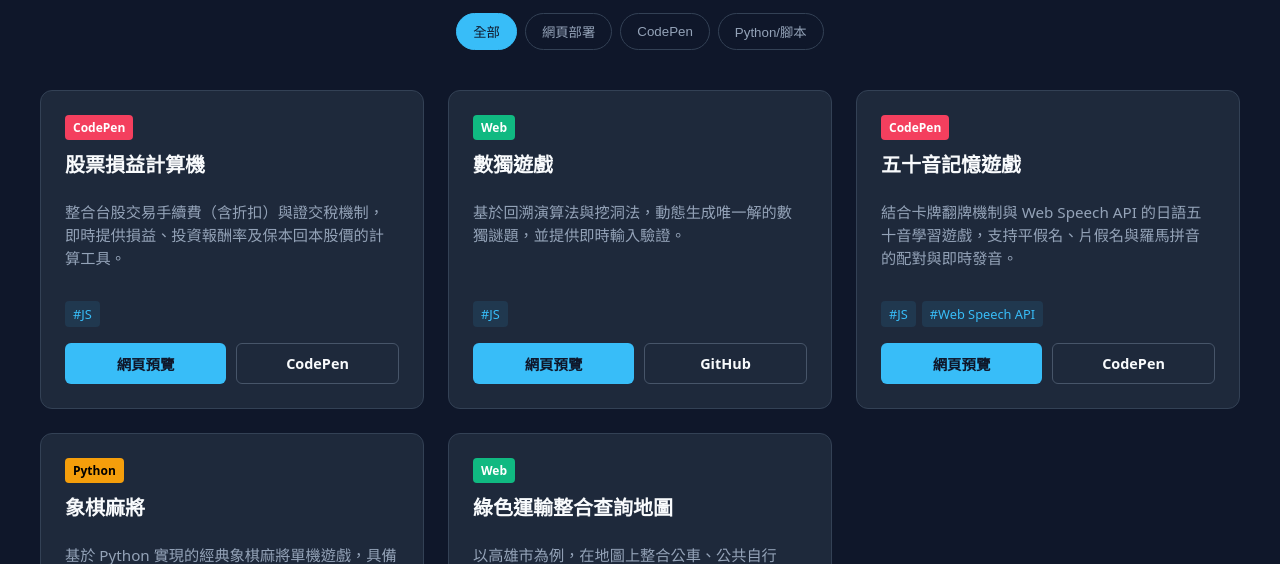
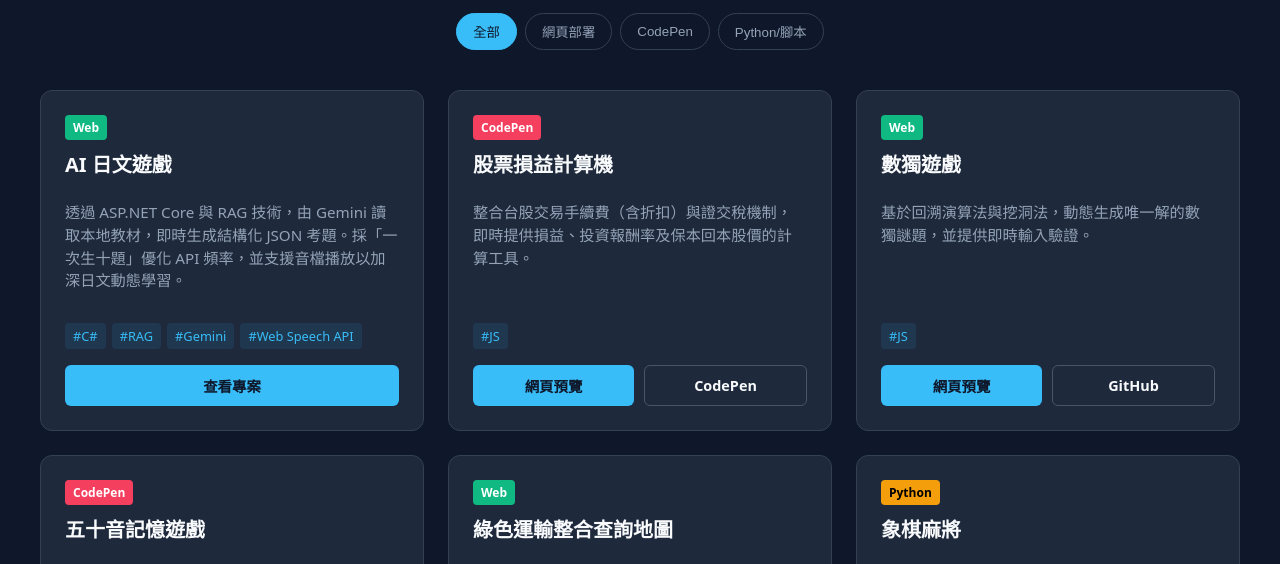
Before and after one commit to ujcycu/portfolio, a plain HTML site: page index.html in a window 1280 px wide. Shown: the part 190-754 px from the top of the page. Drawn offline with Linux system fonts and the light colour scheme.

Commit message:
update AI日文

```diff
--- a/index.html
+++ b/index.html
@@ -50,8 +50,11 @@
         switch(p.type) {
           case 'github-pages':
             typeBadge = `<span class="badge badge-web">Web</span>`;
-            primaryBtn = `<a href="${p.url}" target="_blank" class="btn btn-primary">網頁預覽</a>`;
-            secondaryBtn = p.source ? `<a href="${p.source}" target="_blank" class="btn btn-outline">GitHub</a>` : '';
+            // primaryBtn = `<a href="${p.url}" target="_blank" class="btn btn-primary">網頁預覽</a>`;
+            primaryBtn = p.url
+              ? `<a href="${p.url}" target="_blank" class="btn btn-primary">網頁預覽</a>`
+              : `<a href="${p.source}" target="_blank" class="btn btn-primary">查看專案</a>`;
+            secondaryBtn = p.url ? `<a href="${p.source}" target="_blank" class="btn btn-outline">GitHub</a>` : '';
             break;
 
           case 'codepen':
--- a/projects.json
+++ b/projects.json
@@ -1,4 +1,12 @@
 [
+  {
+    "title": "AI 日文遊戲",
+    "type": "github-pages",
+    "url": "",
+    "source": "https://github.com/ujcycu/LearnJapaneseWithAI/",
+    "description": "透過 ASP.NET Core 與 RAG 技術，由 Gemini 讀取本地教材，即時生成結構化 JSON 考題。採「一次生十題」優化 API 頻率，並支援音檔播放以加深日文動態學習。",
+    "tags": ["C#", "RAG", "Gemini", "Web Speech API"]
+  },
   {
     "title": "股票損益計算機",
     "type": "codepen",
@@ -24,19 +32,19 @@
     "tags": ["JS", "Web Speech API"]
   },
   {
-    "title": "象棋麻將",
-    "type": "python-script",
-    "source": "https://github.com/ujcycu/elephantChess_MahJong",
-    "colabUrl": "#",
-    "description": "基於 Python 實現的經典象棋麻將單機遊戲，具備洗牌、摸打牌流程，並透過規則判定演算法實現自動胡牌檢測與輕量級電腦對戰。",
-    "tags": ["Python"]
-  },
-  {
     "title": "綠色運輸整合查詢地圖",
     "type": "github-pages",
     "url": "https://codepen.io/ujcycu/full/GRYerjV",
     "source": "https://github.com/ujcycu/where_to_go",
     "description": "以高雄市為例，在地圖上整合公車、公共自行車、捷運、輕軌等綠色運輸工具，供使用者做轉乘規劃時查詢。",
     "tags": ["JS", "leaflet", "TDX API"]
+  },
+  {
+    "title": "象棋麻將",
+    "type": "python-script",
+    "source": "https://github.com/ujcycu/elephantChess_MahJong",
+    "colabUrl": "",
+    "description": "奠基 Python 實現的經典象棋麻將單機遊戲，具備洗牌、摸打牌流程，並透過規則判定演算法實現自動胡牌檢測與輕量級電腦對戰。",
+    "tags": ["Python"]
   }
 ]
```
